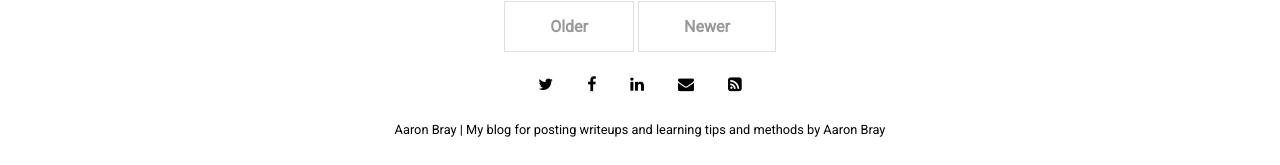
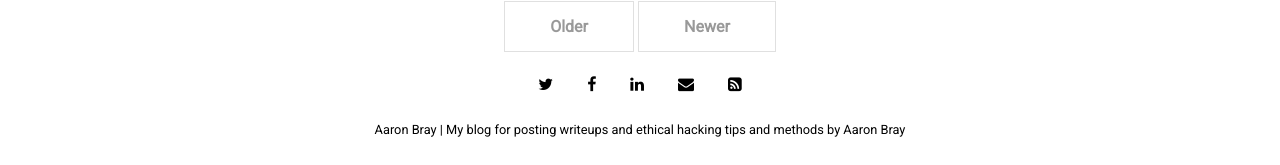
Before and after one commit to AaronBray/AaronBray.github.io, a Jekyll site: the page built from index.html, in a window 1280 px wide and 900 px high, scrolled down 1398 px. Shown: the part 732-897 px from the top of the window. Built offline with Jekyll 4.4.1, drawn with Linux system fonts in a browser that asks for light colours; nearby versions of some CDN libraries; the list of posts is cut into pages by our own code.

Commit message:
Update _config.yml

```diff
--- a/_config.yml
+++ b/_config.yml
@@ -12,7 +12,7 @@ plugins:             [jekyll-paginate, jekyll-sitemap, jekyll-feed, jekyll-seo-t
 
 # Customise atom feed settings (this is where Jekyll-Feed gets configuration information)
 title:		           "Aaron Bray"
-description:	       "My blog for posting writeups and learning tips and methods"
+description:	       "My blog for posting writeups and ethical hacking tips and methods"
 author:              "Aaron Bray"
 
 # RSS 2.0 can be used instead of Atom by uncommenting following two lines
```
